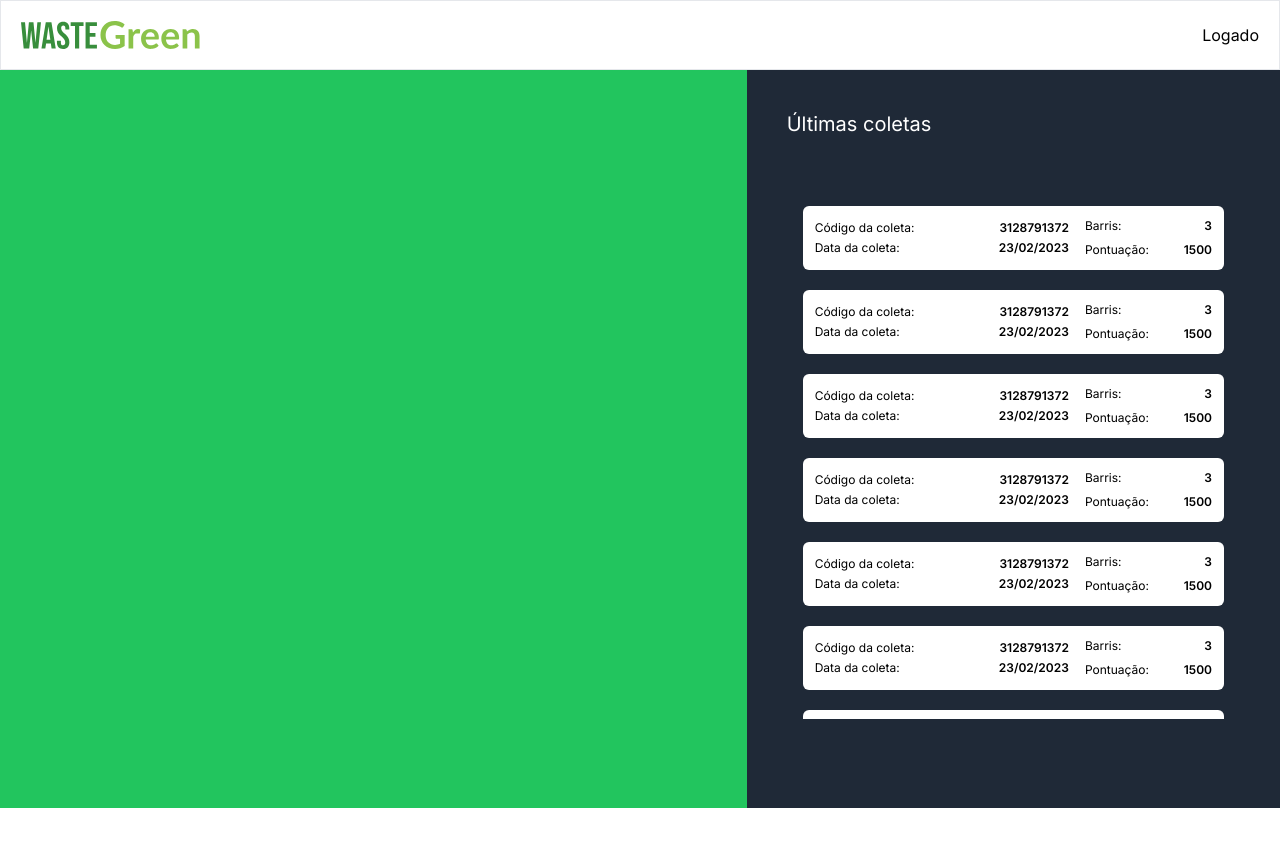
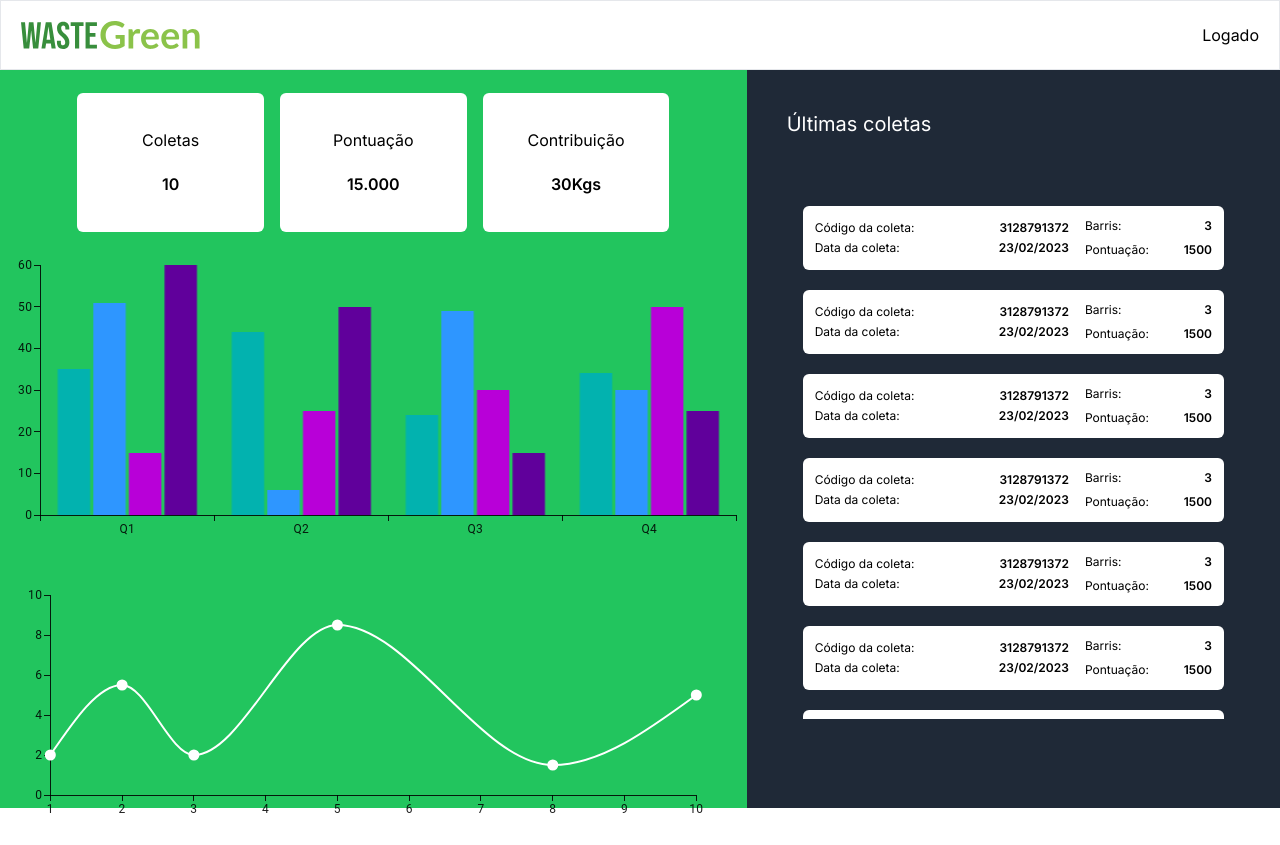
Before and after one commit to IgorRS-2302/WasteGreen, a Next.js app: page /dashboard in a window 1280 px wide. Before the commit the page ends 808 px from the top, so only its background shows below. Built offline with nearby package versions, Linux system fonts and the light colour scheme; a web font is replaced by a local one.

Commit message:
infos added to dashboard

```diff
--- a/package.json
+++ b/package.json
@@ -13,6 +13,7 @@
     "@emotion/styled": "^11.11.5",
     "@mui/icons-material": "^5.15.15",
     "@mui/material": "^5.15.15",
+    "@mui/x-charts": "^7.3.1",
     "axios": "^1.6.8",
     "framer-motion": "^11.1.7",
     "next": "14.1.0",
--- a/src/app/dashboard/page.tsx
+++ b/src/app/dashboard/page.tsx
@@ -1,3 +1,5 @@
+"use client";
+import { BarChart, LineChart } from "@mui/x-charts";
 import { HeaderHome } from "../components/header";
 import Pickups from "../components/pickups";
 
@@ -6,7 +8,44 @@ export default function Dashboard() {
     <main className="flex flex-col w-full">
       <HeaderHome isLoggedin={true} />
       <div className="md:flex h-full">
-        <div className="min-[120px]:h-screen md:max-h-[92.3vh] md:w-7/12 bg-green-500"></div>
+        <div className="min-[120px]:h-screen md:max-h-[92.3vh] md:w-7/12 bg-green-500">
+          <div className="w-full h-1/4 flex items-center justify-center gap-4">
+            <div className="bg-white w-3/12 h-3/4 rounded-md flex flex-col gap-5 items-center justify-center p-2">
+              <span>Coletas</span>
+              <span className="font-semibold">10</span>
+            </div>
+            <div className="bg-white w-3/12 h-3/4 rounded-md flex flex-col gap-5 items-center justify-center p-2">
+              <span>Pontuação</span>
+              <span className="font-semibold">15.000</span>
+            </div>
+            <div className="bg-white w-3/12 h-3/4 rounded-md flex flex-col gap-5 items-center justify-center p-2">
+              <span>Contribuição</span>
+              <span className="font-semibold">30Kgs</span>
+            </div>
+          </div>
+          <BarChart
+            series={[
+              { data: [35, 44, 24, 34] },
+              { data: [51, 6, 49, 30] },
+              { data: [15, 25, 30, 50] },
+              { data: [60, 50, 15, 25] },
+            ]}
+            height={290}
+            xAxis={[{ data: ["Q1", "Q2", "Q3", "Q4"], scaleType: "band" }]}
+            margin={{ top: 10, bottom: 30, left: 40, right: 10 }}
+          />
+          <LineChart
+            xAxis={[{ data: [1, 2, 3, 5, 8, 10] }]}
+            series={[
+              {
+                data: [2, 5.5, 2, 8.5, 1.5, 5],
+                color: "white",
+              },
+            ]}
+            className="w-full"
+            height={300}
+          />
+        </div>
         <div className="md:max-h-[92.3vh] p-5 md:w-5/12 bg-gray-800 md:p-10">
           <span className="text-white text-xl">Últimas coletas</span>
 
```
Also changed, not shown: 1 other file (tests, documents, lock files or other folders).
